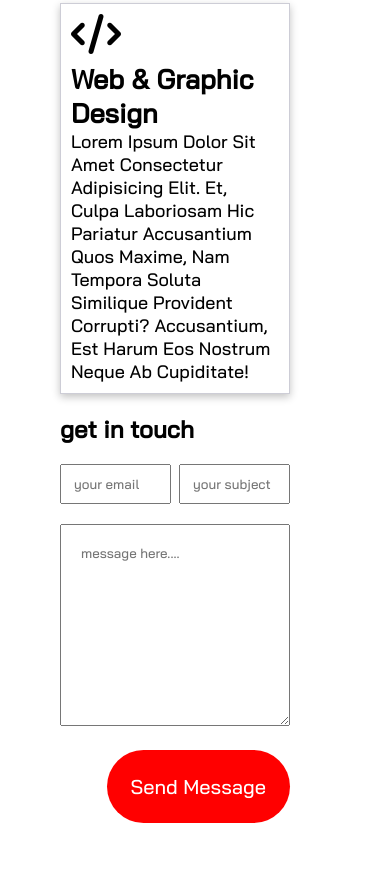
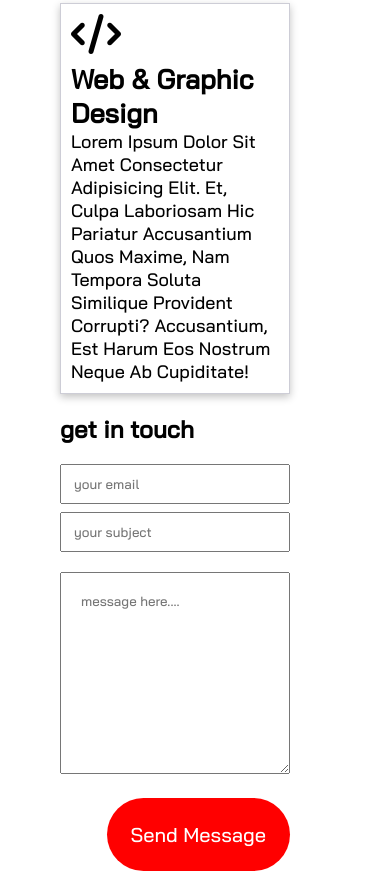
Before and after one commit to amhana-amine/yahya-amine, a plain HTML site: page index.html in a window 390 px wide. Shown: the part 2315-3208 px from the top of the page. Before the commit the page ends 3160 px from the top, so only its background shows below. Drawn offline with Linux system fonts and the light colour scheme.

Commit message:
update contact

```diff
--- a/public/css/app.css
+++ b/public/css/app.css
@@ -379,10 +379,11 @@ footer h6{
 }
 .contact1{
    display: flex;
+   flex-direction: column;
    gap: 8px;
 }
 .contact1 input{
-    width: 50%;
+    width: 100%;
     height: 40px;
     padding: 0 12px;
 }
```
